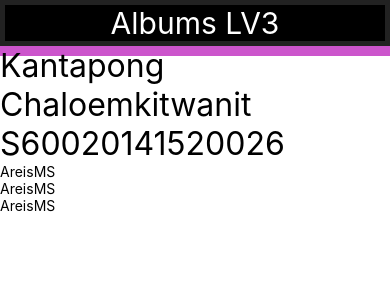
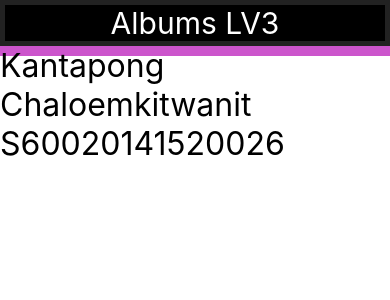
Before and after one commit to tangyoza/std6002041520026, a React Native app: screen / in a window 390 px wide. Shown: the top 300 px of the page. Built offline with nearby package versions, Linux system fonts and the light colour scheme.

Commit message:
replace view by pros children

```diff
--- a/components/CardSection.js
+++ b/components/CardSection.js
@@ -6,7 +6,8 @@ class CardSection extends Component {
     render() {
         return(
             <View>
-                <Text>AreisMS</Text>
+                {this.props.children}
+
             </View>
         );
     }
```
